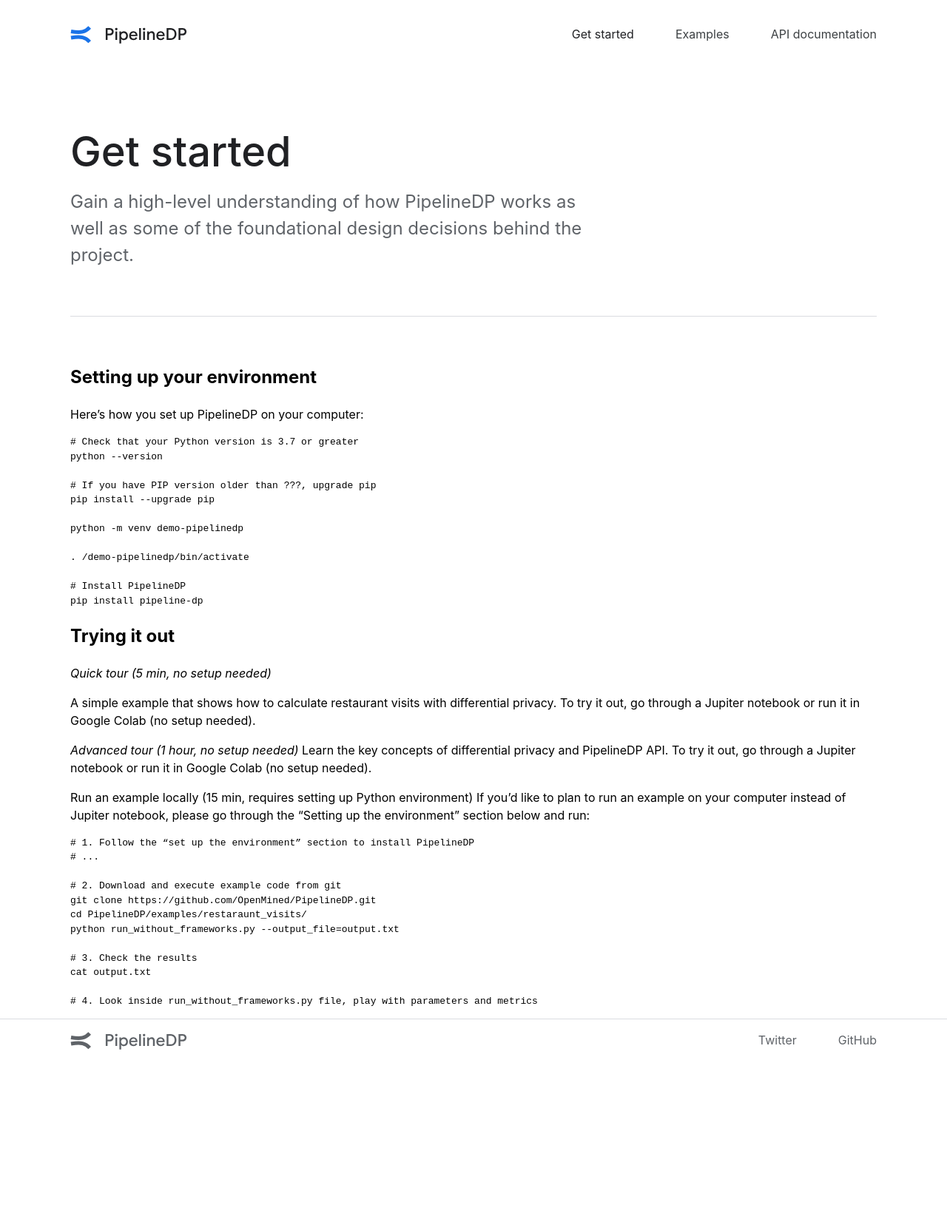
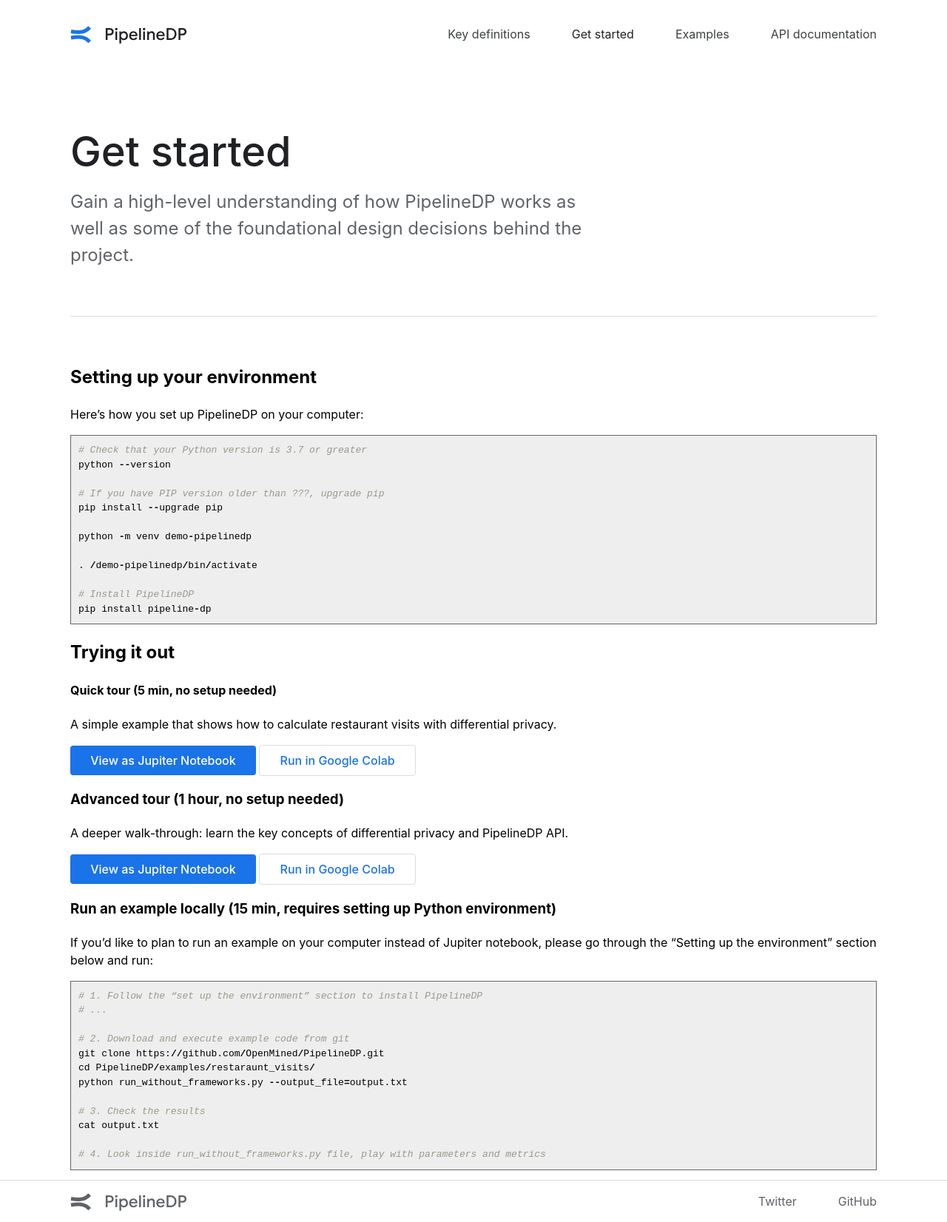
Before and after one commit to OpenMined/PipelineDP, a Jekyll site: the page built from get-started.md, in a window 1280 px wide. Shown: the whole page at 74% size. Built offline with Jekyll 4.4.1, drawn with Linux system fonts in a browser that asks for light colours; before the commit the page ends 1434 px from its top, so only the background shows below that.

Commit message:
Styling for the "Getting Started" guide.
* More changes

* More changes

````diff
--- /dev/null
+++ b/_sass/components/_code.scss
@@ -0,0 +1,22 @@
+.highlight .hll { background-color: #ffffcc }
+.highlight .c { color: #999988; font-style: italic } /* Comment */
+.highlight .err { color: #a61717; background-color: #e3d2d2 } /* Error */
+.highlight .k { color: #000000; font-weight: bold } /* Keyword */
+.highlight .o { color: #000000; font-weight: bold } /* Operator */
+.highlight .cm { color: #999988; font-style: italic } /* Comment.Multiline */
+.highlight .cp { color: #999999; font-weight: bold; font-style: italic } /* Comment.Preproc */
+.highlight .c1 { color: #999988; font-style: italic } /* Comment.Single */
+.highlight .cs { color: #999999; font-weight: bold; font-style: italic } /* Comment.Special */
+.highlight .gd { color: #000000; background-color: #ffdddd } /* Generic.Deleted */
+.highlight .ge { color: #000000; font-style: italic } /* Generic.Emph */
+.highlight .gr { color: #aa0000 } /* Generic.Error */
+.highlight .gh { color: #999999 } /* Generic.Heading */
+.highlight .gi { color: #000000; background-color: #ddffdd } /* Generic.Inserted */
+.highlight .go { color: #888888 } /* Generic.Output */
+.highlight .gp { color: #555555 } /* Generic.Prompt */
+.highlight .gs { font-weight: bold } /* Generic.Strong */
+.highlight .gu { color: #aaaaaa } /* Generic.Subheading */
+.highlight .gt { color: #aa0000 } /* Generic.Traceback */
+.highlight .kc { color: #000000; font-weight: bold } /* Keyword.Constant */
+
+pre.highlight {padding: 10px; background-color: #eee; border: 1px solid #666;}
--- a/assets/css/style.scss
+++ b/assets/css/style.scss
@@ -17,3 +17,4 @@
 @import "components/hero";
 @import "components/partners";
 @import "components/tile";
+@import "components/code";
--- a/get-started.md
+++ b/get-started.md
@@ -25,16 +25,20 @@
 ```
 
 # Trying it out
-*Quick tour (5 min, no setup needed)*
+#### Quick tour (5 min, no setup needed)
 
 A simple example that shows how to calculate restaurant visits with differential privacy.
-To try it out, go through a Jupiter notebook or run it in Google Colab (no setup needed).
 
-*Advanced tour (1 hour, no setup needed)*
-Learn the key concepts of differential privacy and PipelineDP API.
-To try it out, go through a Jupiter notebook or run it in Google Colab (no setup needed).
+<a class="c-hero__button c-button c-button--primary" style="margin: 0px;" href="https://github.com/OpenMined/PipelineDP/blob/main/examples/restaurant_visits.ipynb">View as Jupiter Notebook</a>
+<a class="c-hero__button c-button c-button--secondary" style="margin: 0px;" href="https://colab.sandbox.google.com/github/OpenMined/PipelineDP/blob/main/examples/restaurant_visits.ipynb">Run in Google Colab</a>
 
-Run an example locally (15 min, requires setting up Python environment)
+### Advanced tour (1 hour, no setup needed)
+A deeper walk-through: learn the key concepts of differential privacy and PipelineDP API.
+
+<a class="c-hero__button c-button c-button--primary" style="margin: 0px;" href="https://github.com/OpenMined/PipelineDP/blob/main/examples/restaurant_visits.ipynb">View as Jupiter Notebook</a>
+<a class="c-hero__button c-button c-button--secondary" style="margin: 0px;" href="https://colab.sandbox.google.com/github/OpenMined/PipelineDP/blob/main/examples/restaurant_visits.ipynb">Run in Google Colab</a>
+
+### Run an example locally (15 min, requires setting up Python environment)
 If you’d like to plan to run an example on your computer instead of Jupiter notebook, please go through the “Setting up the environment” section below and run:
 
 ```python
--- a/index.html
+++ b/index.html
@@ -8,7 +8,6 @@
     <p class="c-hero__description">{{ site.description }}</p>
     <a class="c-hero__button c-button c-button--primary" href="{%- link get-started.md -%}">Get started</a>
     <a class="c-hero__button c-button c-button--secondary" href="{%- link api-documentation.md -%}">Documentation</a>
-    <a class="c-hero__button c-button c-button--secondary" href="{%- link key-definitions.md -%}">Key definitions</a>
   </div>
 </section>
 <section class="c-banner">
````
Also changed, not shown: key-definitions.md (+2 -2 lines).
